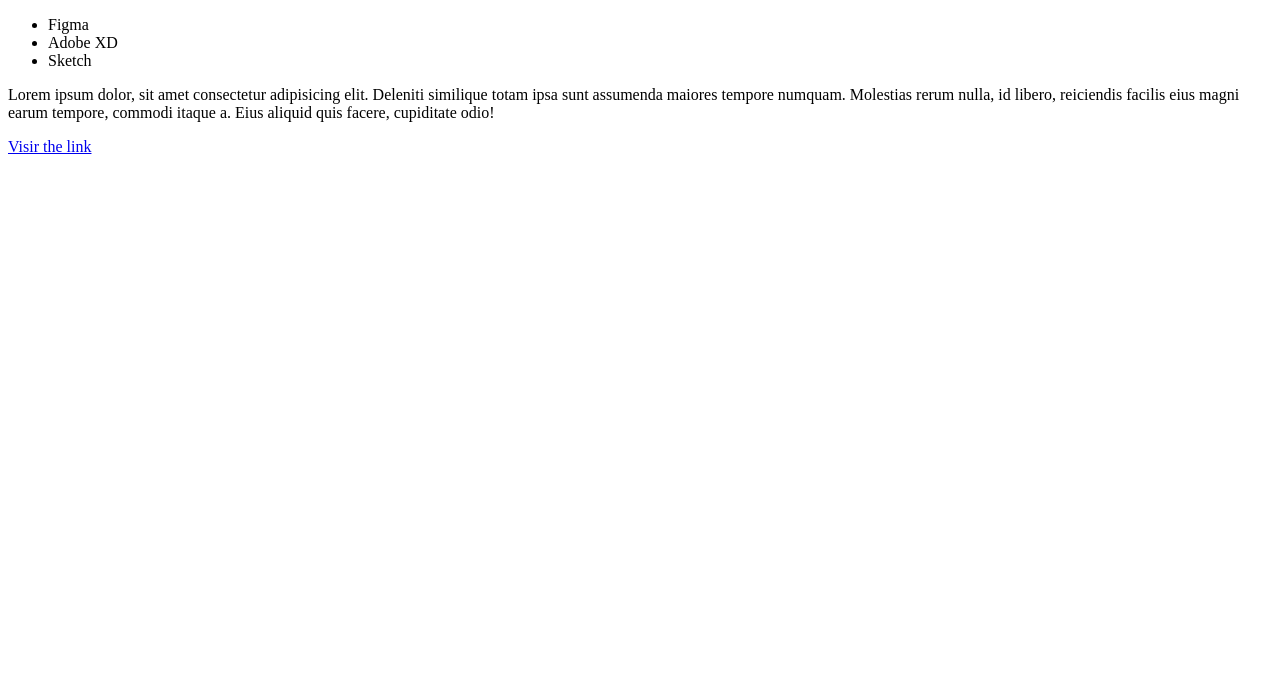
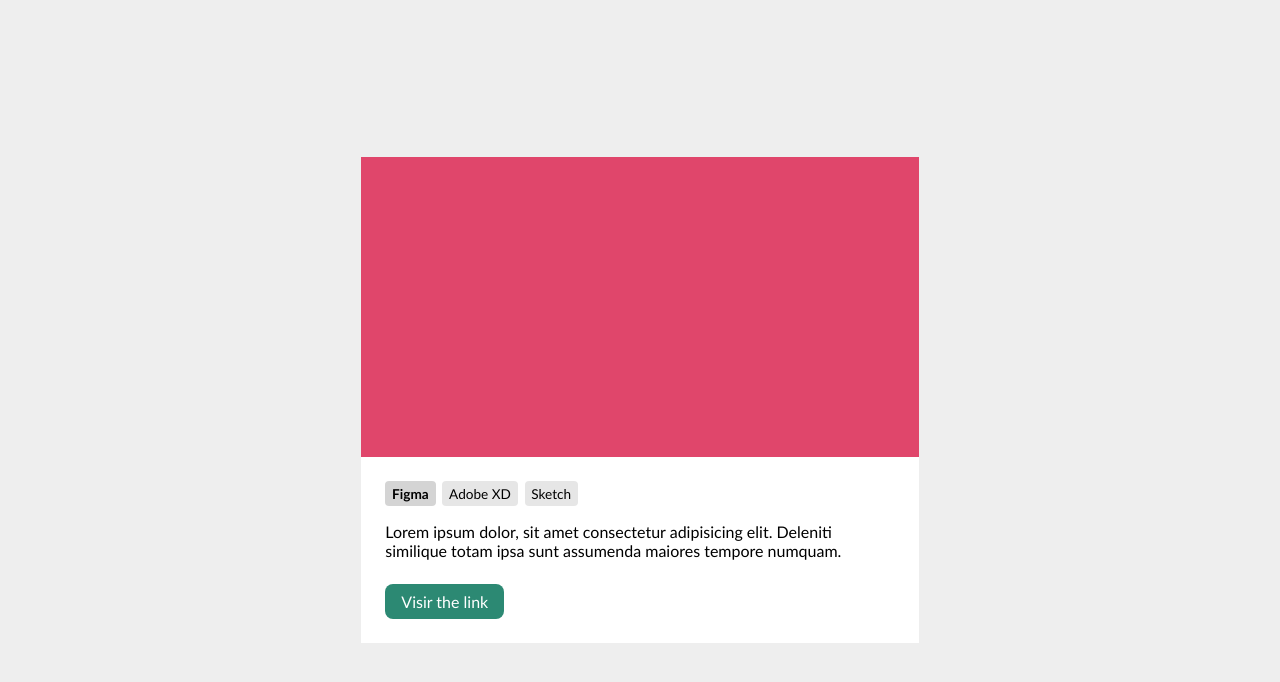
Before and after one commit to Yosef-Ali/BEM-css, a plain HTML site: page index.html in a window 1280 px wide. Drawn offline with Linux system fonts and the light colour scheme.

Commit message:
add scss and css to the card

```diff
--- a/index.html
+++ b/index.html
@@ -5,6 +5,7 @@
 		<meta name="viewport" content="width=device-width, initial-scale=1.0" />
 		<meta http-equiv="X-UA-Compatible" content="ie=edge" />
 		<title>Document</title>
+		<link rel="stylesheet" href="style.css" />
 	</head>
 	<body>
 		<div class="card">
@@ -23,9 +24,7 @@
 				</ul>
 				<p class="card__desc">
 					Lorem ipsum dolor, sit amet consectetur adipisicing elit. Deleniti
-					similique totam ipsa sunt assumenda maiores tempore numquam. Molestias
-					rerum nulla, id libero, reiciendis facilis eius magni earum tempore,
-					commodi itaque a. Eius aliquid quis facere, cupiditate odio!
+					similique totam ipsa sunt assumenda maiores tempore numquam.
 				</p>
 				<a href="#" class="card__link">Visir the link</a>
 			</div>
--- /dev/null
+++ b/style.scss
@@ -0,0 +1,64 @@
+body,
+html {
+	margin: 0;
+	height: 100vh;
+}
+
+body {
+	display: grid;
+	place-content: center;
+	height: 100vh;
+	background: rgb(238, 238, 238);
+	font-family: 'Trebuchet MS', 'Lucida Sans Unicode', 'Lucida Grande';
+}
+
+.card {
+	padding: 0 5em;
+	margin-left: auto;
+	margin-right: auto;
+	width: 50%;
+
+	&__img {
+		display: block;
+		height: 300px;
+		background: #e0466b;
+	}
+
+	&__content {
+		padding: 1.5em;
+		background: white;
+	}
+
+	&__list {
+		list-style-type: none;
+		display: flex;
+		margin: 0;
+		padding: 0;
+	}
+
+	&__item {
+		padding: 0.3em 0.5em;
+		margin-right: 0.5em;
+		background: rgb(230, 230, 230);
+		border-radius: 0.3em;
+		font-size: 0.85em;
+		&--active {
+			background: #d4d4d4;
+			font-weight: bold;
+		}
+	}
+
+	&__link {
+		background: #2c8973;
+		color: white;
+		text-decoration: none;
+		padding: 0.5em 1em;
+		border-radius: 0.5em;
+		display: inline-block;
+		margin-top: 0.5em;
+
+		&:hover {
+			background: #267764;
+		}
+	}
+}
```
Also changed, not shown: style.css (added), 1 other file.
